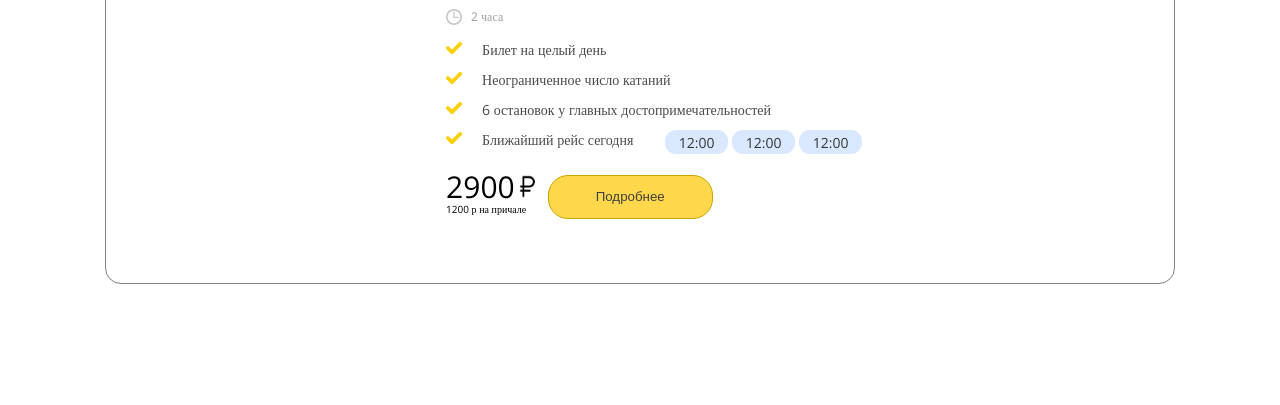
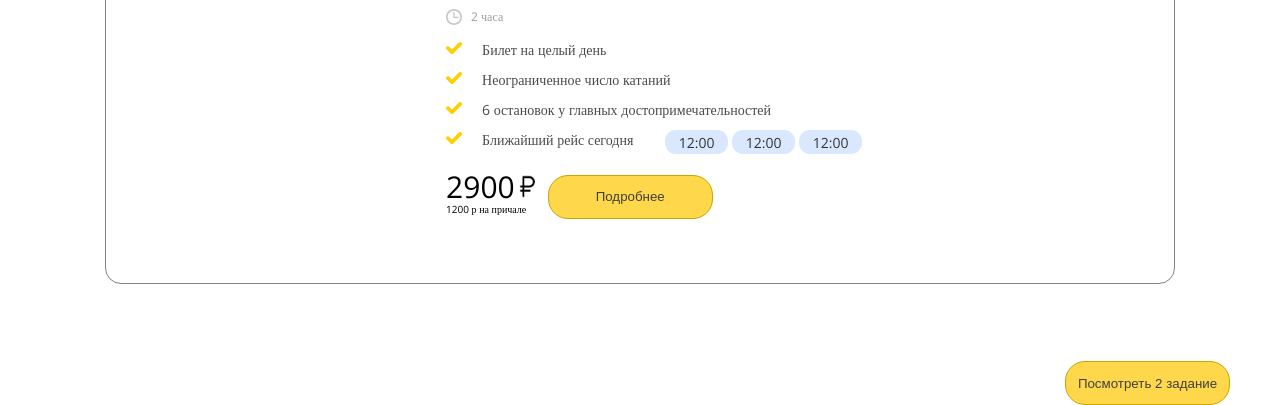
Before and after one commit to mnosov622/test-task2, a plain HTML site: page index.html in a window 1280 px wide. Shown: the part 533-938 px from the top of the page. Before the commit the page ends 894 px from the top, so only its background shows below. Drawn offline with nearby package versions, Linux system fonts and the light colour scheme.

Commit message:
link to 2nd task added

```diff
--- a/assets/styles/style.scss
+++ b/assets/styles/style.scss
@@ -287,6 +287,23 @@ img {
         border-radius: 10px;
     }
 }
+
 .add-height {
     height: 650px;
 }
+
+.second-task-btn {
+    position: absolute;
+    right: 50px;
+    cursor: pointer;
+    width: 165px;
+    height: 44px;
+    background-color: #FED74B;
+    border: 0.5px solid #CBA500;
+    border-radius: 20px;
+    color: #404040;
+    transition: all .2s ease-in;
+    &:hover {
+        box-shadow: 1px 1px 5px 1px rgba(0, 0, 0, 0.25);
+    }
+}
--- a/index.html
+++ b/index.html
@@ -108,5 +108,11 @@
                 </div>
         </div>
     </div>
+
+    <a href="./tickets/index.html">
+        <button class="second-task-btn">
+            Посмотреть 2 задание
+        </button>
+    </a>
 </body>
 </html>
```
Also changed, not shown: tickets/index.html (+0 -21 lines), assets/styles/style.css, 1 other file.
